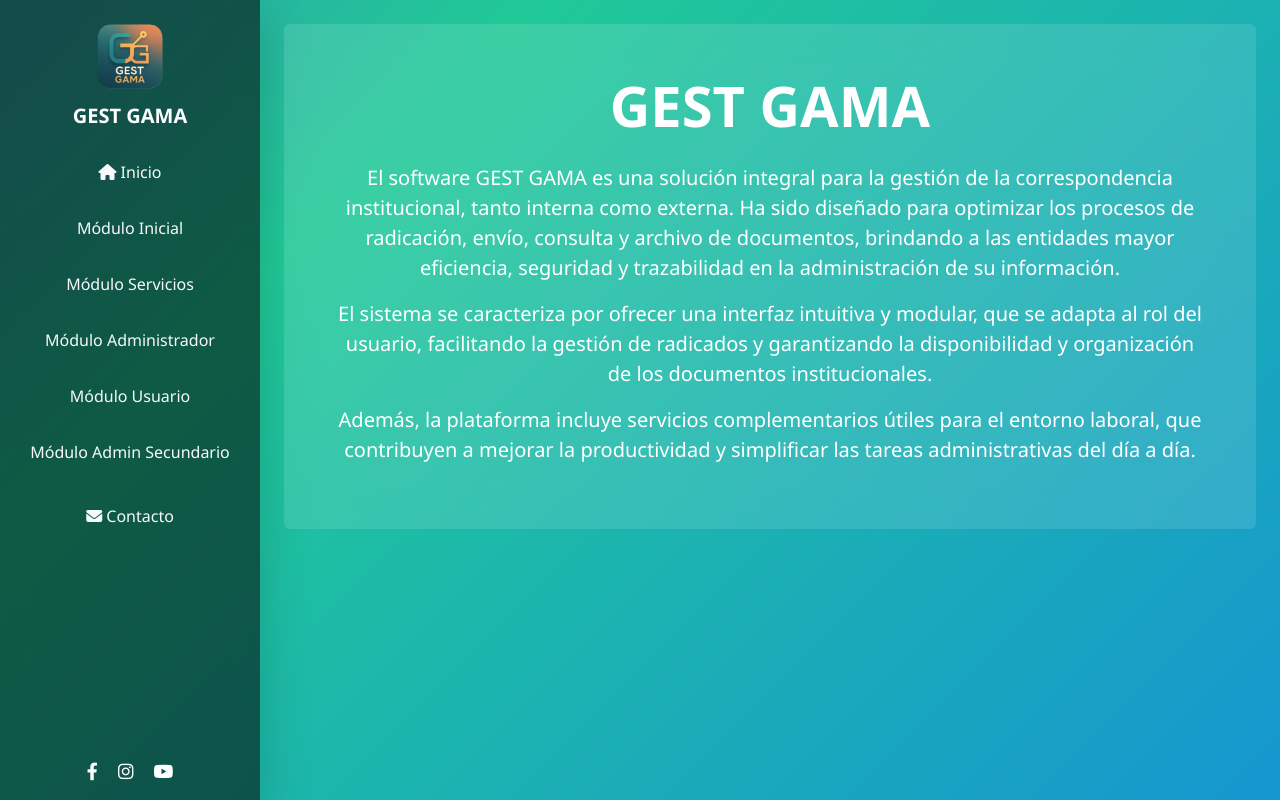
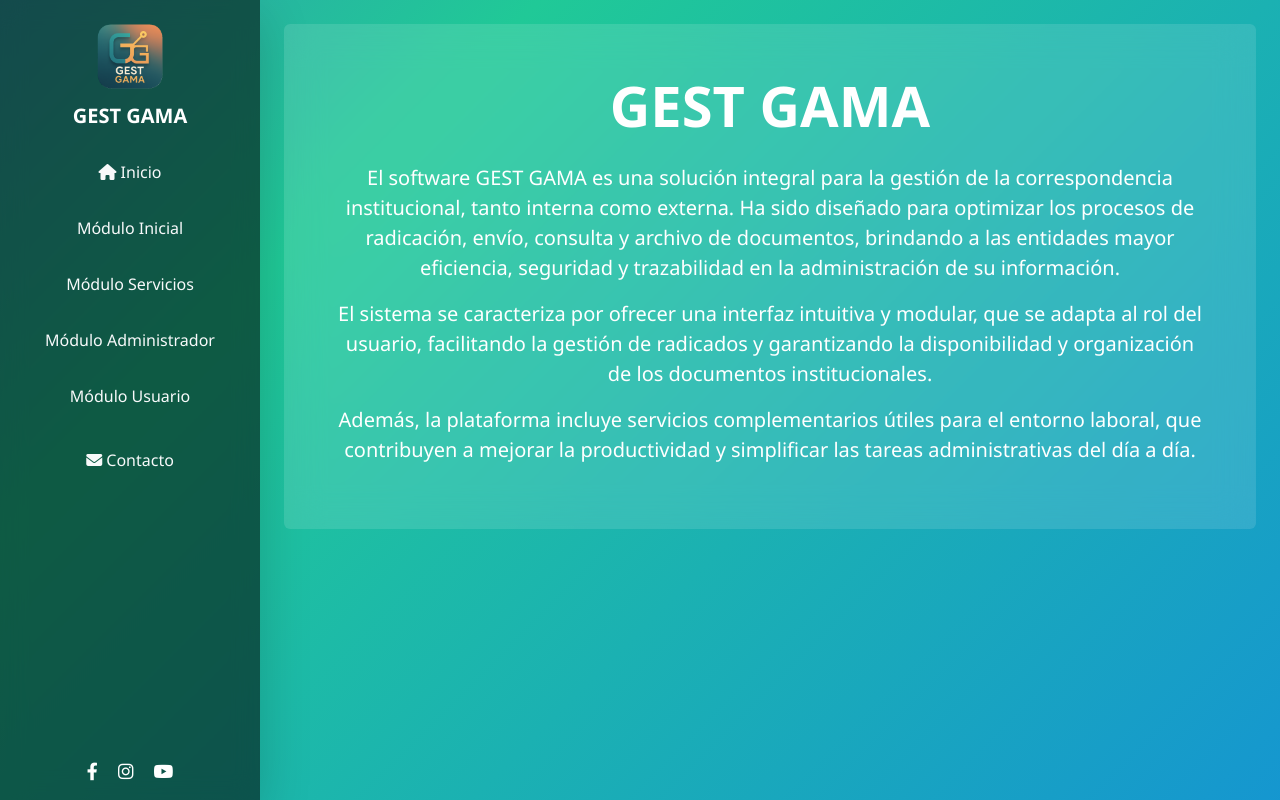
Before and after one commit to dagsvariedades-hash/GEST-GAMA, a Flask app: page / in a window 1280 px wide. Run offline with Flask 3, Linux system fonts and the light colour scheme.

Commit message:
Update base.html

```diff
--- a/templates/base.html
+++ b/templates/base.html
@@ -25,8 +25,7 @@
     <li class="nav-item"><a href="/modulo/servicios" class="nav-link">Módulo Servicios</a></li>
     <li class="nav-item"><a href="/modulo/admin" class="nav-link">Módulo Administrador</a></li>
     <li class="nav-item"><a href="/modulo/usuario" class="nav-link">Módulo Usuario</a></li>
-    <li class="nav-item"><a href="/modulo/adminsec" class="nav-link">Módulo Admin Secundario</a></li>
-    <li class="nav-item mt-2"><a href="/contacto" class="nav-link"><i class="fa fa-envelope"></i> Contacto</a></li>
+        <li class="nav-item mt-2"><a href="/contacto" class="nav-link"><i class="fa fa-envelope"></i> Contacto</a></li>
   </ul>
 
   <div class="social mt-auto text-center pb-3">
```
